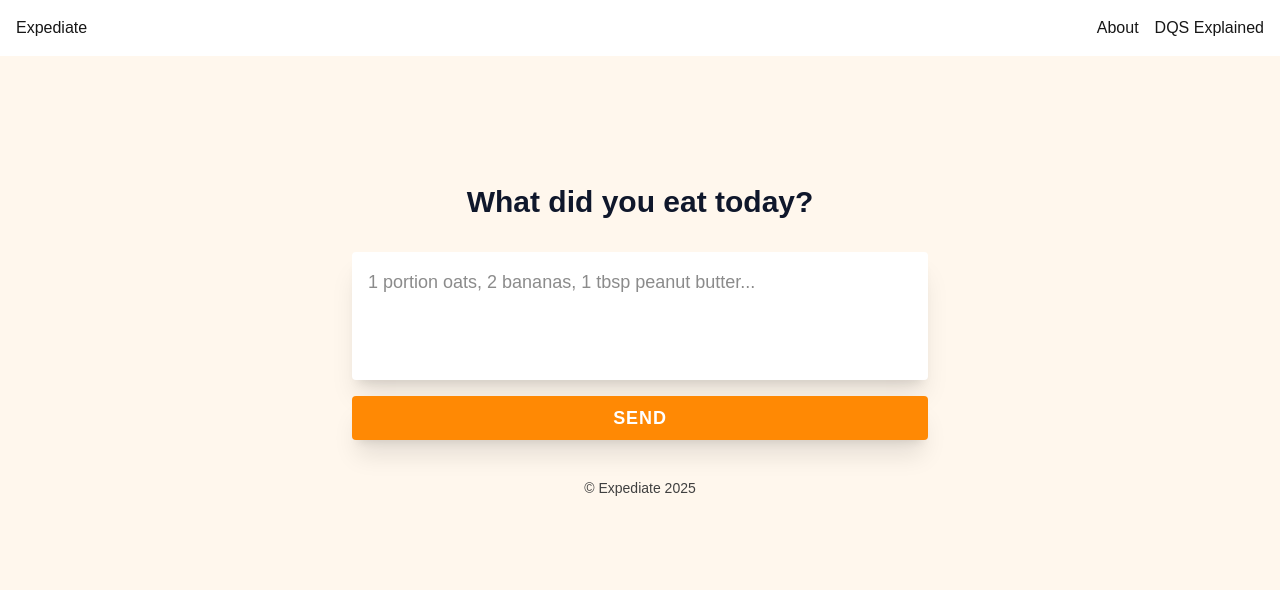
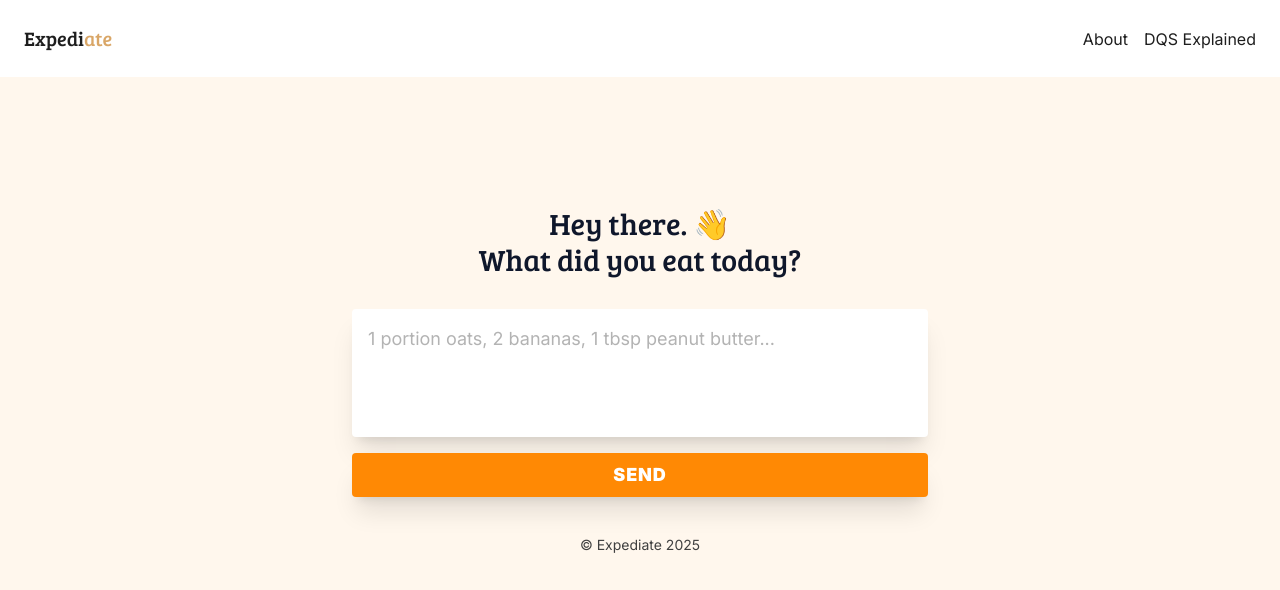
Before and after one commit to adam-mckenna/expediate-web, a Next.js app: page / in a window 1280 px wide. Shown: the top 590 px of the page. Built offline with nearby package versions, Linux system fonts and the light colour scheme.

Commit message:
chore: layout

```diff
--- a/package.json
+++ b/package.json
@@ -4,7 +4,7 @@
   "private": true,
   "scripts": {
     "format": "prettier --write .",
-    "dev": "next dev --turbopack -p 4000",
+    "dev": "next dev --turbopack -p 4001",
     "build": "next build",
     "start": "next start -p 4000",
     "lint": "next lint"
--- a/src/app/(pages)/layout.tsx
+++ b/src/app/(pages)/layout.tsx
@@ -1,22 +1,18 @@
-import type { Metadata } from "next";
-// import { Geist, Geist_Mono } from "next/font/google";
+"use client";
+
+import Link from "next/link";
+import { Inter, Bree_Serif } from "next/font/google";
+
 import "./../globals.css";
-import Link from "next/link";
 
-// const geistSans = Geist({
-//   variable: "--font-geist-sans",
-//   subsets: ["latin"],
-// });
+export const breeSerif = Bree_Serif({
+  subsets: ["latin"],
+  weight: "400",
+});
 
-// const geistMono = Geist_Mono({
-//   variable: "--font-geist-mono",
-//   subsets: ["latin"],
-// });
-
-export const metadata: Metadata = {
-  title: "Expediate",
-  description: "Simple food tracking for athletes",
-};
+const inter = Inter({
+  subsets: ["latin"],
+});
 
 const RootLayout = ({
   children,
@@ -24,18 +20,30 @@ const RootLayout = ({
   children: React.ReactNode;
 }>) => (
   <html lang="en">
-    <body
-    // className={`${geistSans.variable} ${geistMono.variable} antialiased`}
-    >
-      <header className="bg-white p-4 flex justify-between">
-        <Link href="/">Expediate</Link>
+    <head>
+      <title>Expediate</title>
+      <meta name="description" content="Simple food tracking for athletes" />
+    </head>
+
+    <body className={`${breeSerif.className} ${inter.className} antialiased`}>
+      <header className="bg-white p-6 flex justify-between items-center">
+        <Link
+          className={`${breeSerif.className} text-[#1E1E1E] text-xl mb-[1px]`}
+          href="/"
+        >
+          Expedi<span className="text-[#BF6A02]/60">ate</span>
+        </Link>
 
         <nav className="flex gap-4">
           <ul>
-            <Link href="/about">About</Link>
+            <Link className="text-[#1E1E1E]" href="/about">
+              About
+            </Link>
           </ul>
           <ul>
-            <Link href="/dqs-explained">DQS Explained</Link>
+            <Link className="text-[#1E1E1E]" href="/dqs-explained">
+              DQS Explained
+            </Link>
           </ul>
         </nav>
       </header>
--- a/src/app/(pages)/page.tsx
+++ b/src/app/(pages)/page.tsx
@@ -1,6 +1,7 @@
 "use client";
 
 import { FormEvent, useState } from "react";
+import { breeSerif } from "./layout";
 
 type Log = {
   totalScore: number;
@@ -20,11 +21,11 @@ const Home = () => {
     e.preventDefault();
 
     const form = e.currentTarget as HTMLFormElement;
-    const log = (form.elements.namedItem("log") as HTMLTextAreaElement).value;
+    const { value } = form.elements.namedItem("log") as HTMLTextAreaElement;
 
     fetch(`${process.env.NEXT_PUBLIC_API_URL}/log`, {
       method: "POST",
-      body: JSON.stringify({ log }),
+      body: JSON.stringify({ value }),
       headers: {
         "Content-Type": "application/json",
       },
@@ -41,13 +42,22 @@ const Home = () => {
   return (
     <main className="grid justify-center min-w-dvw mt-32 gap-16">
       <form className="flex flex-wrap gap-4 w-xl" onSubmit={handleOnFormSubmit}>
-        <h1 className="mb-4 text-3xl font-black w-full text-center text-slate-900">
-          What did you eat today?
-        </h1>
+        <header className="w-full">
+          <p
+            className={`${breeSerif.className} text-3xl font-black w-full text-center text-slate-900`}
+          >
+            Hey there. 👋
+          </p>
+          <h1
+            className={`${breeSerif.className} mb-4 text-3xl font-black w-full text-center text-slate-900`}
+          >
+            What did you eat today?
+          </h1>
+        </header>
 
         <textarea
           name="log"
-          className="bg-white p-4 rounded text-lg resize-none shadow-xl w-full min-h-32 h-fit transition-all focus:outline-none focus:ring-2 focus:ring-[#193C3E] focus:ring-offset-2"
+          className="bg-white p-4 rounded text-lg resize-none shadow-xl w-full min-h-32 h-fit placeholder:text-[#B3B3B3] transition-all focus:outline-none focus:ring-2 focus:ring-[#193C3E] focus:ring-offset-2"
           placeholder="1 portion oats, 2 bananas, 1 tbsp peanut butter..."
         />
 
```
